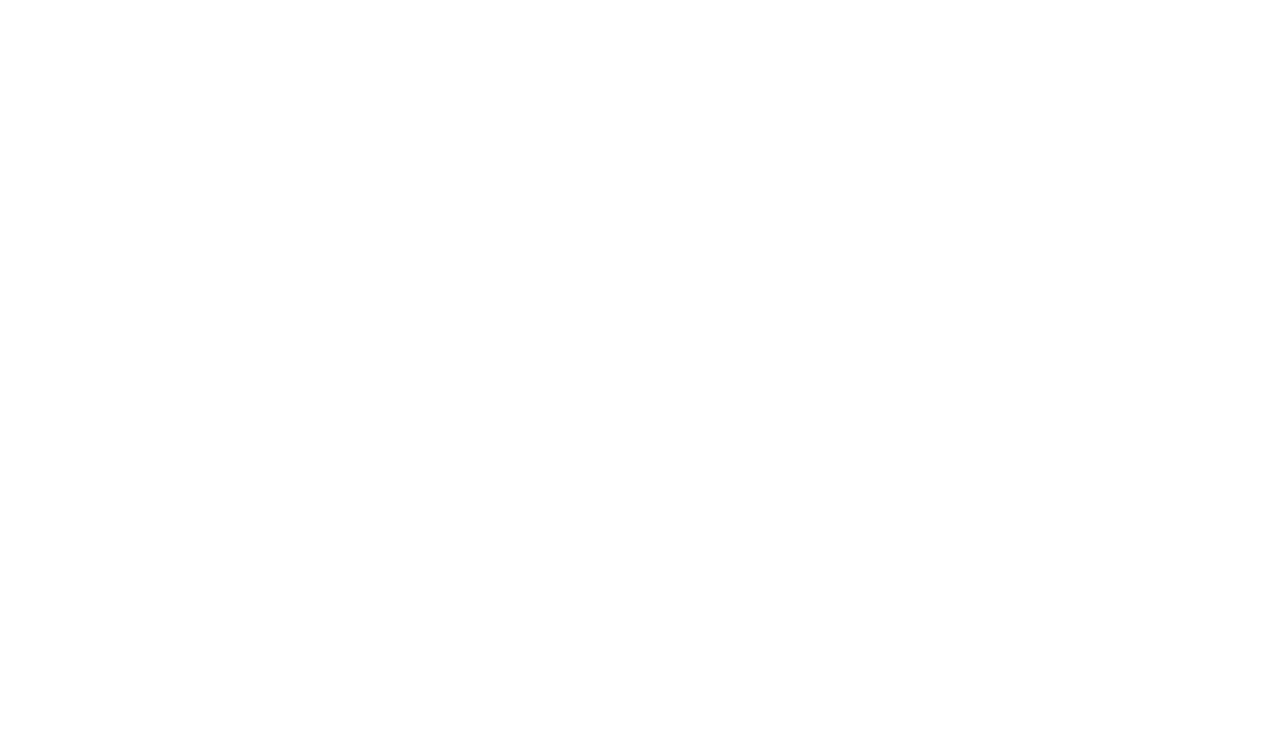
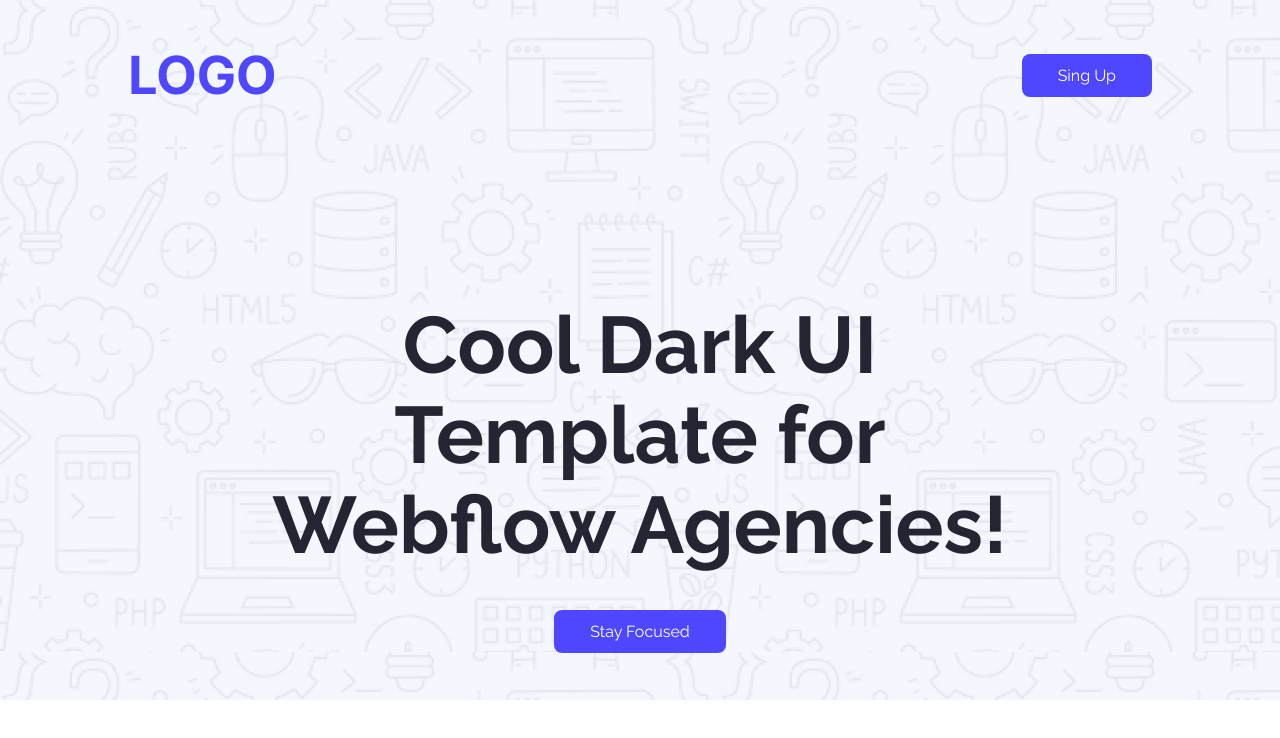
Before and after one commit to MDAbuSabbir/First-Assingment, a plain HTML site: page index.html in a window 1280 px wide. Drawn offline with Linux system fonts and the light colour scheme.

Commit message:
Header Section Completed

```diff
--- a/index.html
+++ b/index.html
@@ -14,7 +14,26 @@
 </head>
 
 <body>
+<header>
+    <nav>
+        <div class="logo">
+            <h2>LOGO</h2>
+        </div>
+        <div class="singup-btn">
+            <button class="btn-style">Sing Up</button>
+        </div>
+    </nav>
+    <div class="banner">
+        <h1 class="header_color">Cool Dark UI Template for Webflow Agencies!</h1>
+        <button class="btn-style">Stay Focused</button>
+    </div>
+</header>
+<main>
 
+</main>
+<footer>
+
+</footer>
 </body>
 
 </html>
--- a/style.css
+++ b/style.css
@@ -1,10 +1,55 @@
 /*
   font-family: "Inter", sans-serif;
-
-
   font-family: "Raleway", sans-serif; */
-
 *{
     margin: 0;
     padding: 0;
 }
+/* Shared styles are here */
+.btn-style{
+    color: white;
+    font-family: "Raleway", sans-serif;
+    font-size: 16px;
+    padding: 12px 36px;
+    border:#4E47FF;
+    border-radius: 8px;
+    background-color: #4E47FF;
+}
+.header_color{
+    color: #252432;
+}
+/* header styles start form here */
+header{
+    background-image: url(Assets/Hero-bg.png);
+    /* width: 1440px; */
+    min-height: 700px;
+    margin: 0 auto;
+}
+nav{
+    display: flex;
+    justify-content: space-between;
+    align-items: center;
+    width: 80%;
+    height: 150px;
+    margin: 0 auto;
+}
+.logo{
+    font-family: "Inter", sans-serif;
+    font-size: 35px;
+    color: #4E47FF;
+}
+.banner{
+    max-width: 60%;
+    height: 240px;
+    margin: 150px auto;
+    text-align: center;
+}
+.banner h1{
+    font-size: 80px;
+    font-weight: 700;
+    font-family: "Raleway", sans-serif;
+    line-height: 90px;
+}
+.banner button{
+    margin-top: 40px;
+}
```
